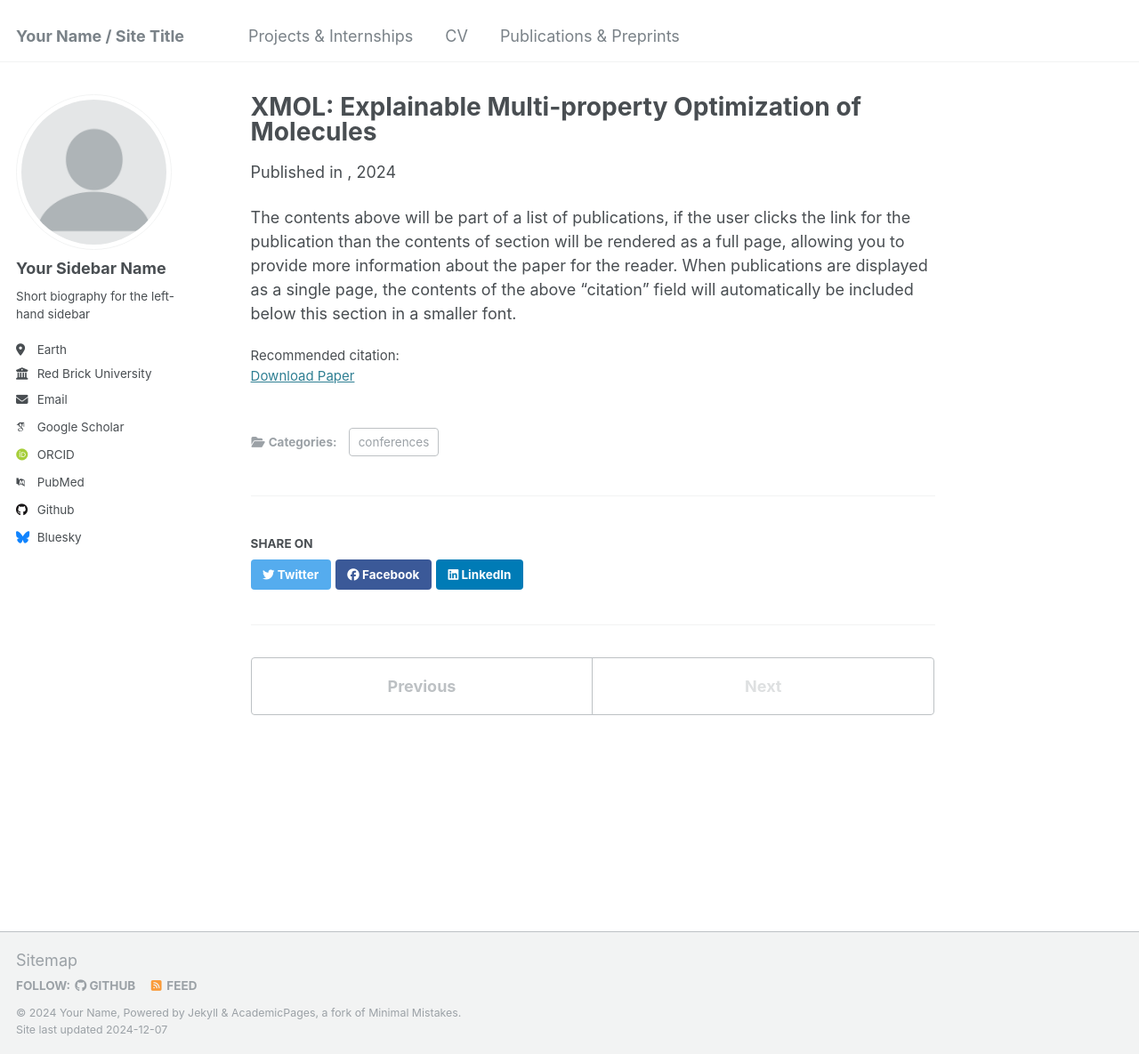
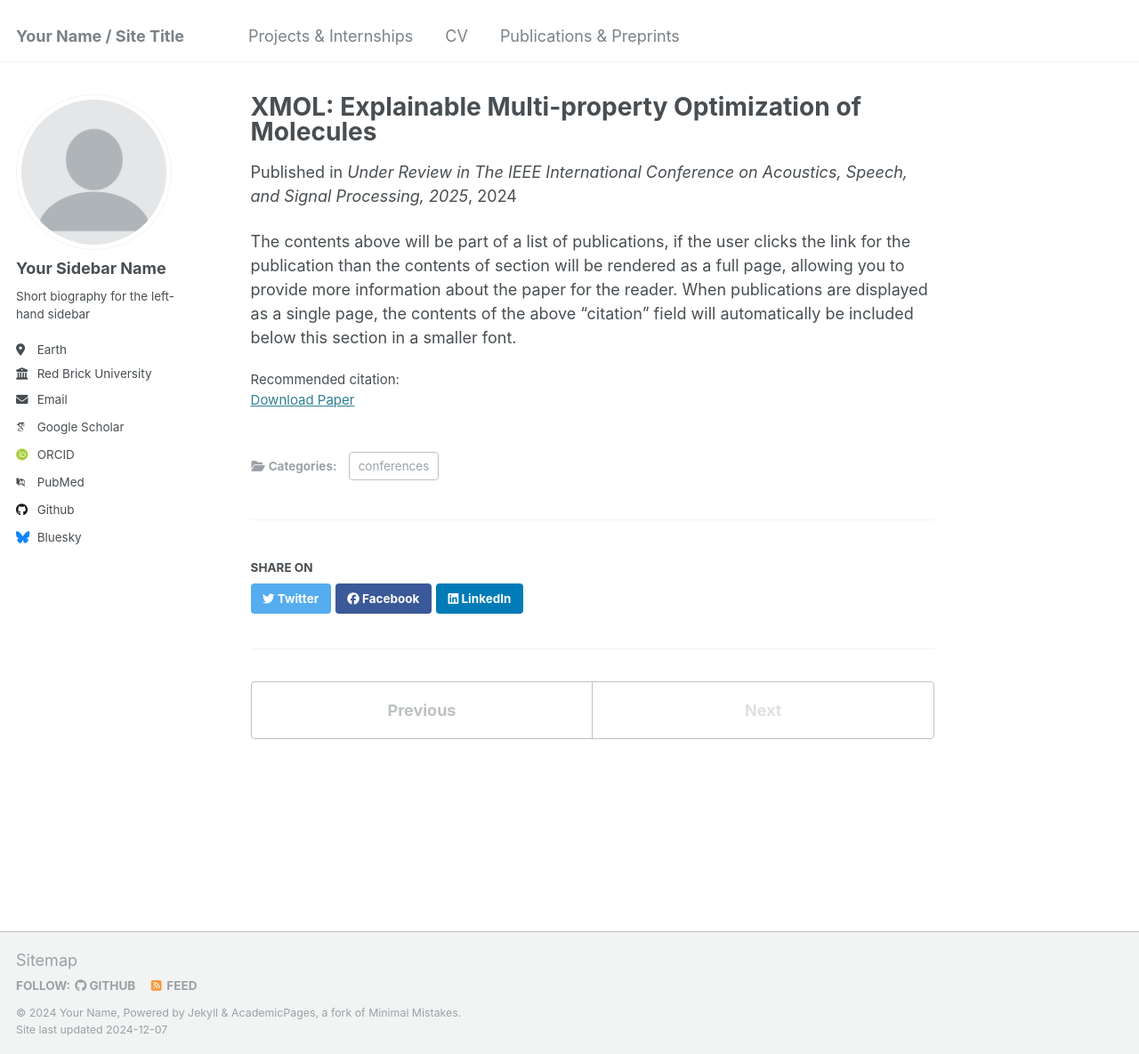
Before and after one commit to JayGC/jaygc.github.io, a Jekyll site: the page built from _publications/2024-02-17-paper-title-number-4.md, in a window 1280 px wide and 1185 px high. Shown: the whole window at 89% size. Built offline with Jekyll 4.4.1, drawn with Linux system fonts in a browser that asks for light colours; some web fonts are replaced.

Commit message:
Update 2024-02-17-paper-title-number-4.md

```diff
--- a/_publications/2024-02-17-paper-title-number-4.md
+++ b/_publications/2024-02-17-paper-title-number-4.md
@@ -5,8 +5,8 @@ category: conferences
 permalink: /publication/2024-02-17-paper-title-number-4
 excerpt: 'This paper is about fixing template issue #693.'
 date: 2024-02-17
-venue: ''
-paperurl: ''
+venue: 'Under Review in The IEEE International Conference on Acoustics, Speech, and Signal Processing, 2025'
+paperurl: '/XMOL.pdf'
 citation: ''
 ---
 
```
